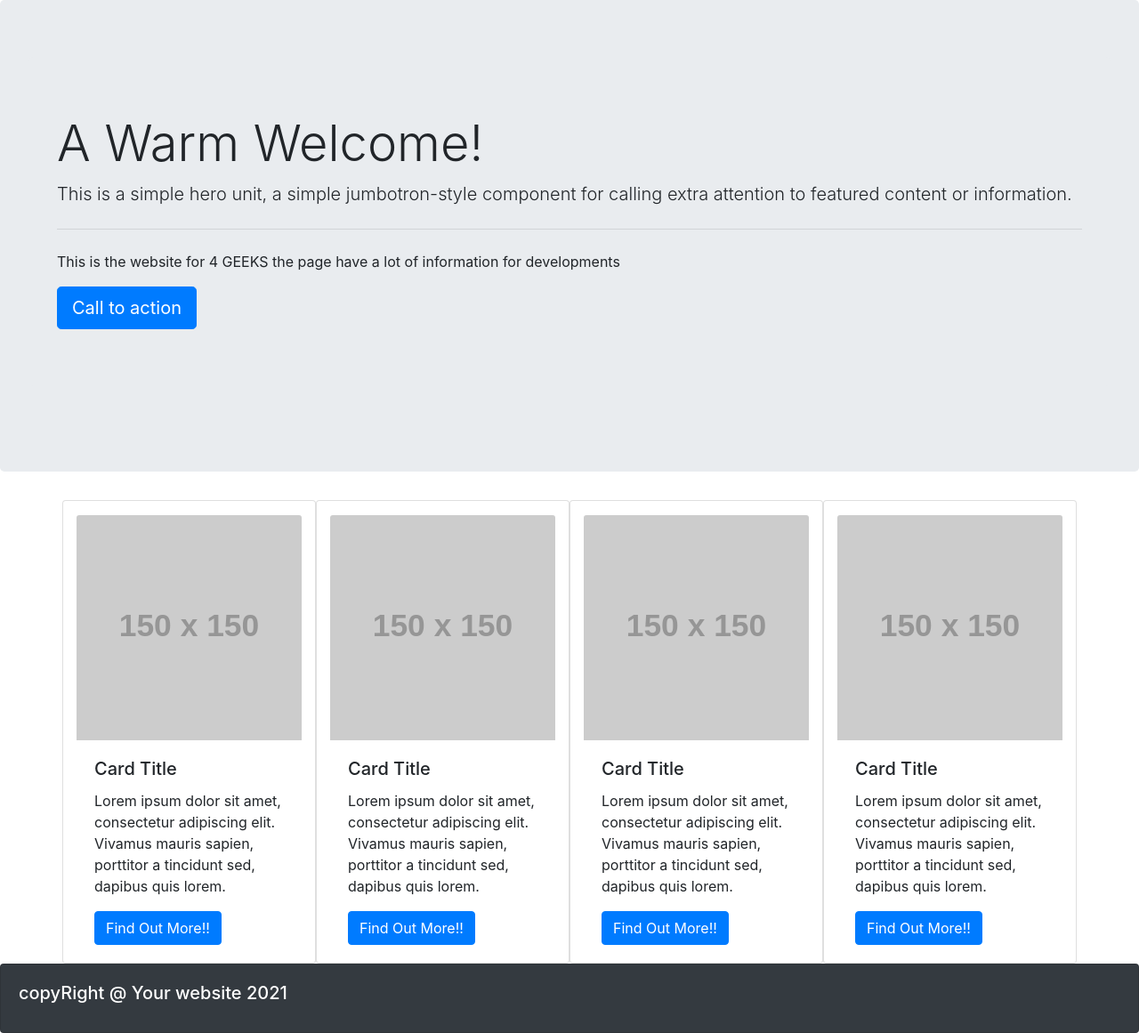
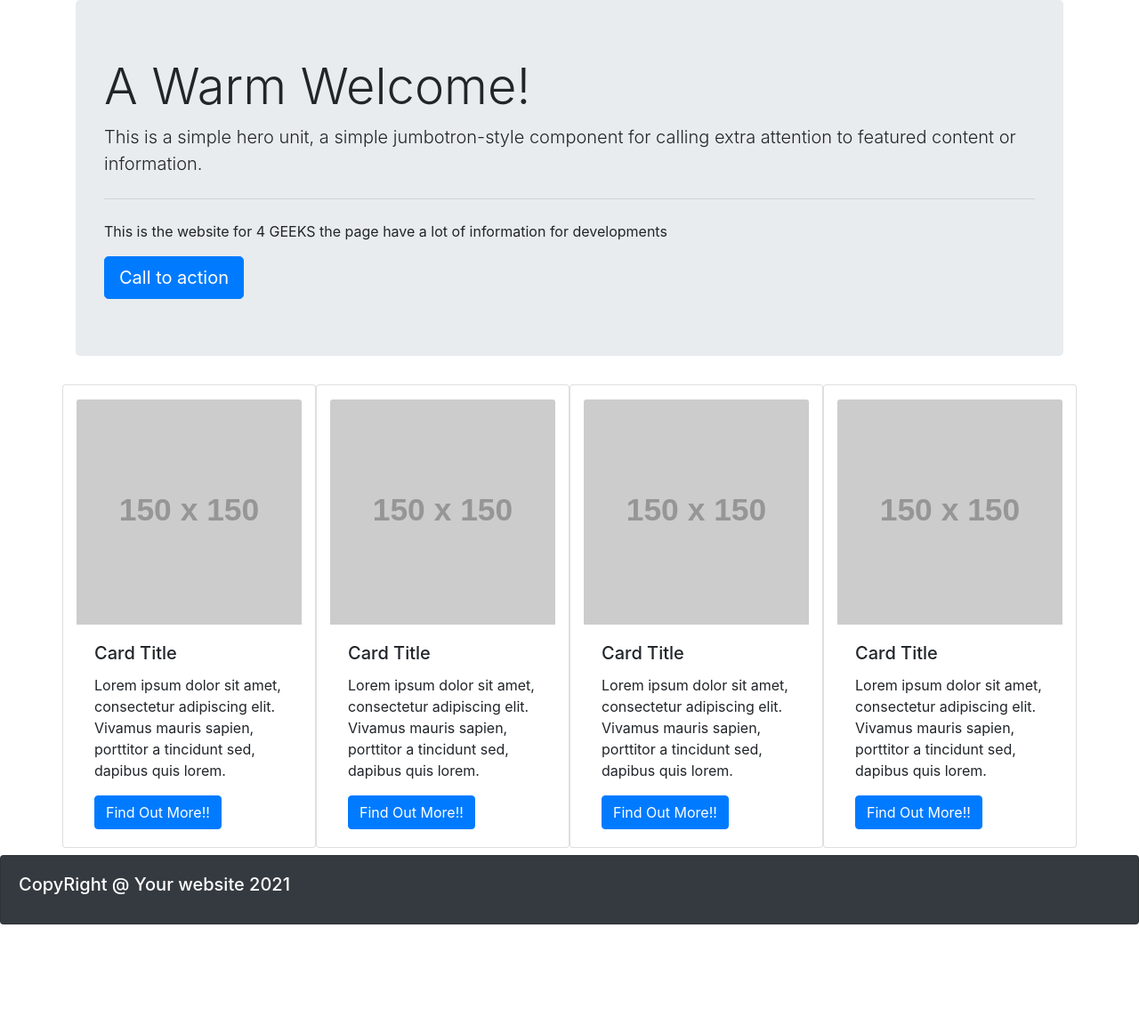
Before and after one commit to zero-skill/Landing-Page-React, a React app: page / in a window 1280 px wide. Shown: the part 56-1217 px from the top of the page at 89% size. After the commit the page ends 1095 px from the top, so only its background shows below. Built offline with nearby package versions, Linux system fonts and the light colour scheme; placeholder pictures from the web are drawn by us.

Commit message:
formating and fixing warn

```diff
--- a/src/js/component/card.js
+++ b/src/js/component/card.js
@@ -1,6 +1,6 @@
 import React from "react";
 import PropTypes from "prop-types";
-export function Card(props) {
+function Card(props) {
 	return (
 		<div className="card col-3" style={{ width: "18rem" }}>
 			<img src={props.imgUrl} className="card-img-top mt-3" alt="..." />
@@ -21,3 +21,5 @@ Card.propTypes = {
 	link: PropTypes.string,
 	textLink: PropTypes.string
 };
+
+export default Card;
--- a/src/js/component/footer.js
+++ b/src/js/component/footer.js
@@ -1,13 +1,13 @@
 import React from "react";
 function Footer() {
 	return (
-		<div className="Footer">
+		<div className="footer">
 			<div
 				className="card text-white bg-dark mb-12"
 				style={{ maxWidth: "1000rem" }}>
 				<div className="card-body">
 					<h5 className="card-title">
-						copyRight @ Your website 2021{" "}
+						CopyRight @ Your website 2021{" "}
 					</h5>
 					<p className="card-text"></p>
 				</div>
--- a/src/js/component/jumbotron.js
+++ b/src/js/component/jumbotron.js
@@ -2,12 +2,10 @@ import React from "react";
 function Jumbotron() {
 	return (
 		<div className="jumbotron">
-			<div className="jumbotron">
 			<h1 className="display-4">A Warm Welcome!</h1>
 			<p className="lead">
-					This is a simple hero unit, a simple jumbotron-style
-					component for calling extra attention to featured content or
-					information.
+				This is a simple hero unit, a simple jumbotron-style component
+				for calling extra attention to featured content or information.
 			</p>
 			<hr className="my-4" />
 			<p>
@@ -18,7 +16,6 @@ function Jumbotron() {
 				Call to action
 			</a>
 		</div>
-		</div>
 	);
 }
 
--- a/src/js/component/navbar.js
+++ b/src/js/component/navbar.js
@@ -1,6 +1,6 @@
 import React from "react";
 
-export function Navbar() {
+function Navbar() {
 	return (
 		<nav className="navbar navbar-expand-lg navbar-dark bg-dark">
 			<a className="navbar-brand" href="#">
@@ -45,3 +45,4 @@ export function Navbar() {
 		</nav>
 	);
 }
+export default Navbar;
--- a/src/js/index.js
+++ b/src/js/index.js
@@ -10,19 +10,18 @@ import "bootstrap";
 //include your index.scss file into the bundle
 import "../styles/index.scss";
 //import your own components
+import Navbar from "./component/navbar.js";
 import Jumbotron from "./component/jumbotron.js";
-import { Navbar } from "./component/navbar.js";
+import Card from "./component/card.js";
 import Footer from "./component/footer.js";
-
-import { Card } from "./component/card.js";
 
 const App = () => {
 	return (
 		<>
 			<Navbar />
-			<Jumbotron></Jumbotron>
 			<div className="container">
-				<div className="row">
+				<Jumbotron />
+				<div className="row mb-2">
 					{/*Este div para almacenar las cartas*/}
 					<Card
 						imgUrl="https://via.placeholder.com/150"
@@ -54,7 +53,7 @@ const App = () => {
 					/>
 				</div>
 			</div>
-			<Footer></Footer>
+			<Footer />
 		</>
 	);
 };
--- a/template.html
+++ b/template.html
@@ -3,7 +3,7 @@
     <head>
         <meta name="viewport" content="width=device-width, initial-scale=1.0">
         <meta charset="UTF-8">
-        <title>Hello Rigo with Vanilla.js</title>
+        <title>React Landing Page</title>
         <link rel="stylesheet" href="https://use.fontawesome.com/releases/v5.2.0/css/all.css" integrity="sha384-hWVjflwFxL6sNzntih27bfxkr27PmbbK/iSvJ+a4+0owXq79v+lsFkW54bOGbiDQ" crossorigin="anonymous">
     </head>
     <body>
```
Also changed, not shown: src/js/component/home.js (deleted, +0 -13 lines). Lines whose indentation alone changed are shown as unchanged.
